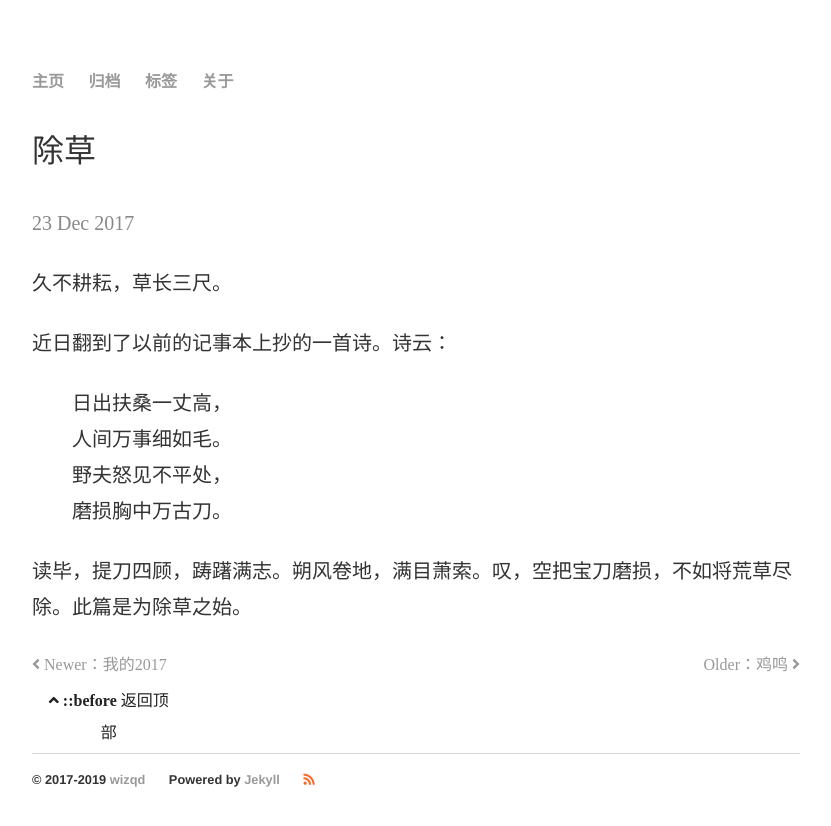
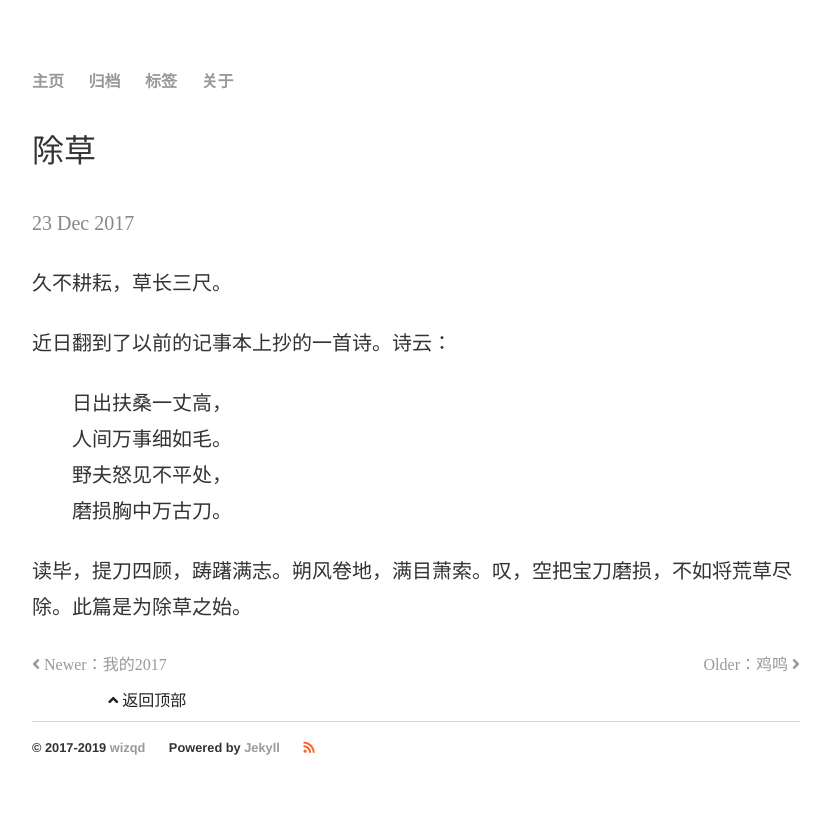
Before and after one commit to chqid/chqid.blog.io, a Jekyll site: the page built from _posts/2017-12-23-chucao.md, in a window 1280 px wide. Shown: the top 826 px of the page, without its empty margins (224-1055 px from the left). Built offline with Jekyll 4.4.1, drawn with Linux system fonts in a browser that asks for light colours; nearby versions of some CDN libraries.

Commit message:
fix back to top

```diff
--- a/_includes/post-navigation.html
+++ b/_includes/post-navigation.html
@@ -22,9 +22,7 @@
 
 <div class="back-to-top">
 	<a class="post-nav-link" href="#top">
-		<i class="fas fa-angle-up">
-			::before
-		</i>
+		<i class="fas fa-angle-up"></i>
 		返回顶部
 	</a>
 </div>
--- a/assets/css/main.css
+++ b/assets/css/main.css
@@ -141,9 +141,11 @@ p {
     display: inline-block;
     text-align: center;
     vertical-align: middle;
-    width: 20%;
+    width: 30%;
     margin: 0 auto;
+    position: relative;
     font-size: 16px;
     padding: 4px 11px;
     border-width: 1px;
+    border-color: #999;
 }
```
